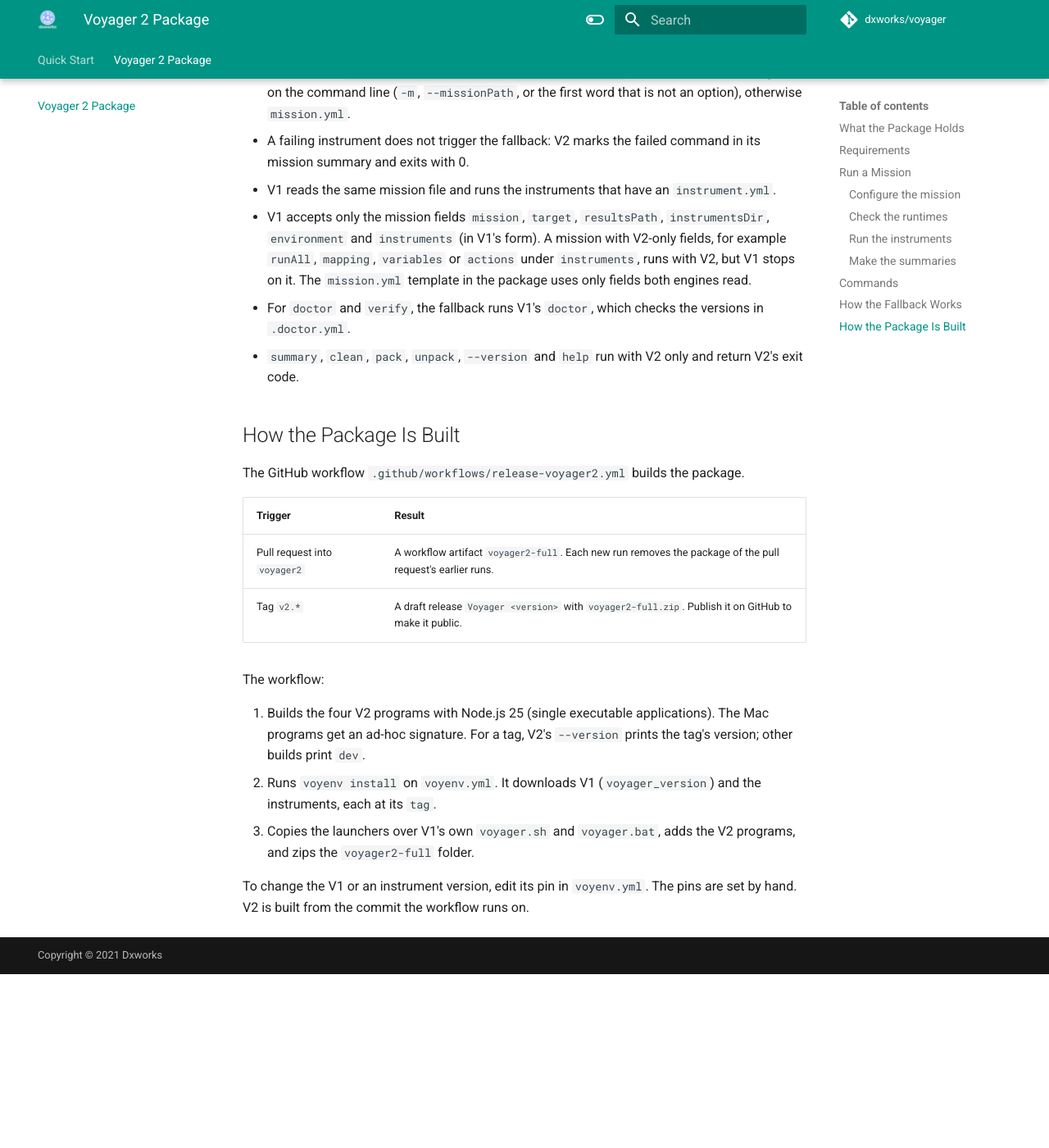
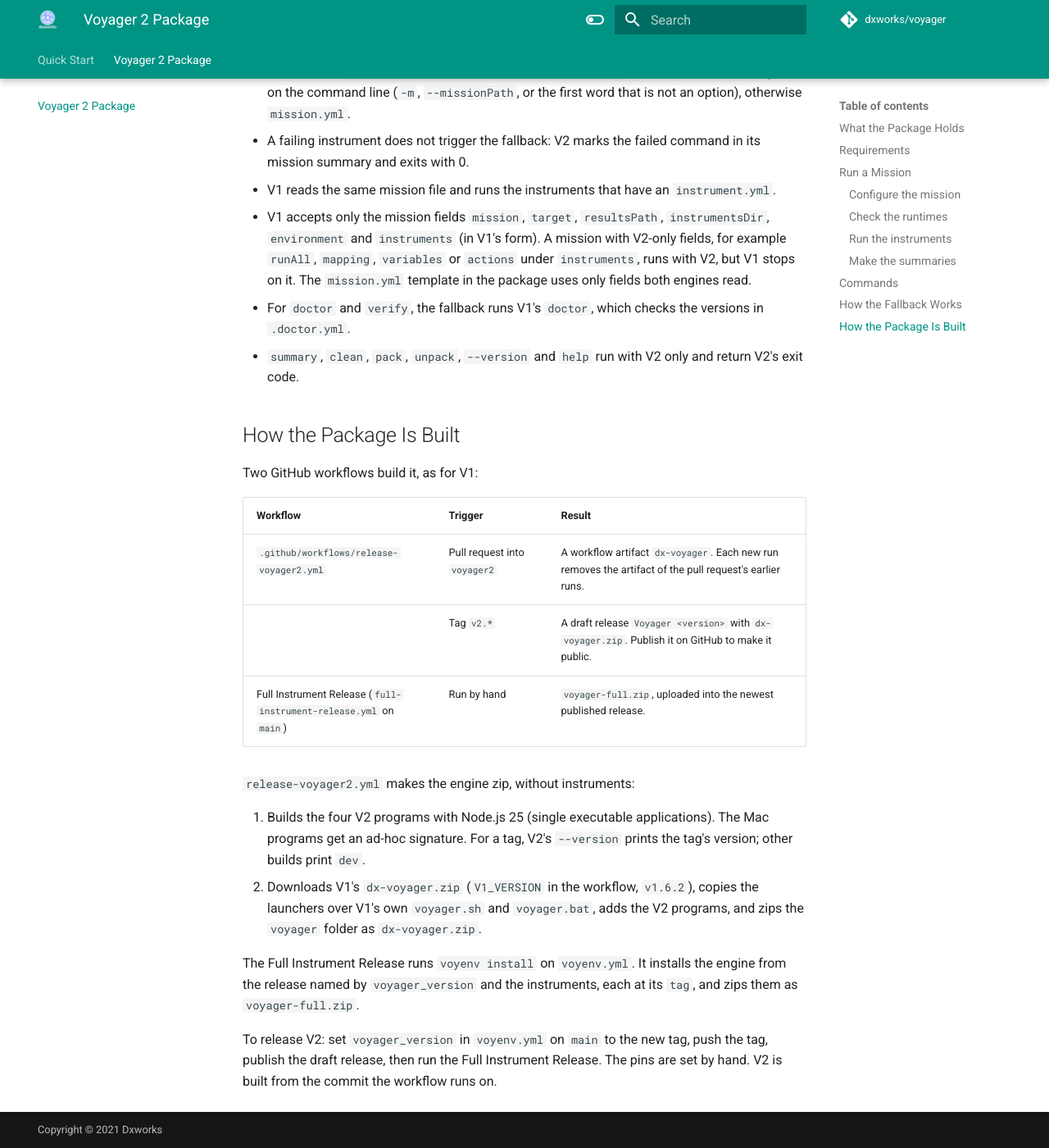
Before and after one commit to dxworks/voyager, an MkDocs documentation site: the page built from docs/voyager2-package.md, in a window 1280 px wide and 1400 px high, scrolled down 3752 px. Shown: the whole window at 82% size. Built offline with MkDocs 1.6.1 and Material for MkDocs 9.7.7, drawn with Linux system fonts in a browser that asks for light colours; comment, search, counter and statistics services are not loaded; the version menu is left out; before the commit the page ends 4940 px from its top, so only the background shows below that; some of the changed text lies outside the part shown.

Commit message:
Make the Voyager2 release build only the engine zip

````diff
--- a/docs/voyager2-package.md
+++ b/docs/voyager2-package.md
@@ -1,13 +1,13 @@
 # Voyager 2 Package
 
-The Voyager 2 package, `voyager2-full.zip`, holds the new Voyager engine (Voyager 2, or V2), the previous engine (Voyager 1, or V1) as a fallback, and the instruments.
+The Voyager 2 package, `voyager-full.zip`, holds the new Voyager engine (Voyager 2, or V2), the previous engine (Voyager 1, or V1) as a fallback, and the instruments.
 You start it with `voyager.sh` or `voyager.bat`, as before. The launcher runs V2 first. If V2 cannot run, it runs the same mission with V1.
 
 ## What the Package Holds
-Unzip `voyager2-full.zip` to a folder of your choosing. You get a `voyager2-full` folder, the `VOYAGER_HOME` folder of the [Quick Start](quickstart.md):
+Unzip `voyager-full.zip` to a folder of your choosing. You get a `voyager` folder, the `VOYAGER_HOME` folder of the [Quick Start](quickstart.md):
 
 ```text
-voyager2-full
+voyager
     voyager.sh                  launcher for Mac / Linux
     voyager.bat                 launcher for Windows
     dx-voyager-macos-arm64      V2 for Mac (Apple Silicon)
@@ -27,7 +27,7 @@
 ```
 
 * **V2** is one standalone program per platform. It does not need Node.js. The launcher picks the program for your system.
-* **V1** is the V1 release named by `voyager_version` in `voyenv.yml` (`v1.6.2`).
+* **V1** is Voyager `v1.6.2`, packed with V2 in the release's `dx-voyager.zip`.
 * **Instruments** are the ones listed in `voyenv.yml`, each at its pinned `tag`: inspector-git, insider, dude, lizard, honeydew, jafax, depminer and codeframe.
 
 Each instrument folder can hold two descriptors: `instrument.v2.yml`, read by V2, and `instrument.yml`, read by V1.
@@ -132,17 +132,19 @@
 * `summary`, `clean`, `pack`, `unpack`, `--version` and `help` run with V2 only and return V2's exit code.
 
 ## How the Package Is Built
-The GitHub workflow `.github/workflows/release-voyager2.yml` builds the package.
+Two GitHub workflows build it, as for V1:
 
-| Trigger                      | Result                                                                                       |
-|------------------------------|----------------------------------------------------------------------------------------------|
-| Pull request into `voyager2` | A workflow artifact `voyager2-full`. Each new run removes the package of the pull request's earlier runs. |
-| Tag `v2.*`                   | A draft release `Voyager <version>` with `voyager2-full.zip`. Publish it on GitHub to make it public. |
+| Workflow                                                     | Trigger                      | Result                                                                                       |
+|--------------------------------------------------------------|------------------------------|----------------------------------------------------------------------------------------------|
+| `.github/workflows/release-voyager2.yml`                     | Pull request into `voyager2` | A workflow artifact `dx-voyager`. Each new run removes the artifact of the pull request's earlier runs. |
+|                                                              | Tag `v2.*`                   | A draft release `Voyager <version>` with `dx-voyager.zip`. Publish it on GitHub to make it public. |
+| Full Instrument Release (`full-instrument-release.yml` on `main`) | Run by hand             | `voyager-full.zip`, uploaded into the newest published release.                              |
 
-The workflow:
+`release-voyager2.yml` makes the engine zip, without instruments:
 
 1. Builds the four V2 programs with Node.js 25 (single executable applications). The Mac programs get an ad-hoc signature. For a tag, V2's `--version` prints the tag's version; other builds print `dev`.
-2. Runs `voyenv install` on `voyenv.yml`. It downloads V1 (`voyager_version`) and the instruments, each at its `tag`.
-3. Copies the launchers over V1's own `voyager.sh` and `voyager.bat`, adds the V2 programs, and zips the `voyager2-full` folder.
+2. Downloads V1's `dx-voyager.zip` (`V1_VERSION` in the workflow, `v1.6.2`), copies the launchers over V1's own `voyager.sh` and `voyager.bat`, adds the V2 programs, and zips the `voyager` folder as `dx-voyager.zip`.
 
-To change the V1 or an instrument version, edit its pin in `voyenv.yml`. The pins are set by hand. V2 is built from the commit the workflow runs on.
+The Full Instrument Release runs `voyenv install` on `voyenv.yml`. It installs the engine from the release named by `voyager_version` and the instruments, each at its `tag`, and zips them as `voyager-full.zip`.
+
+To release V2: set `voyager_version` in `voyenv.yml` on `main` to the new tag, push the tag, publish the draft release, then run the Full Instrument Release. The pins are set by hand. V2 is built from the commit the workflow runs on.
````
Also changed, not shown: 1 other file.
